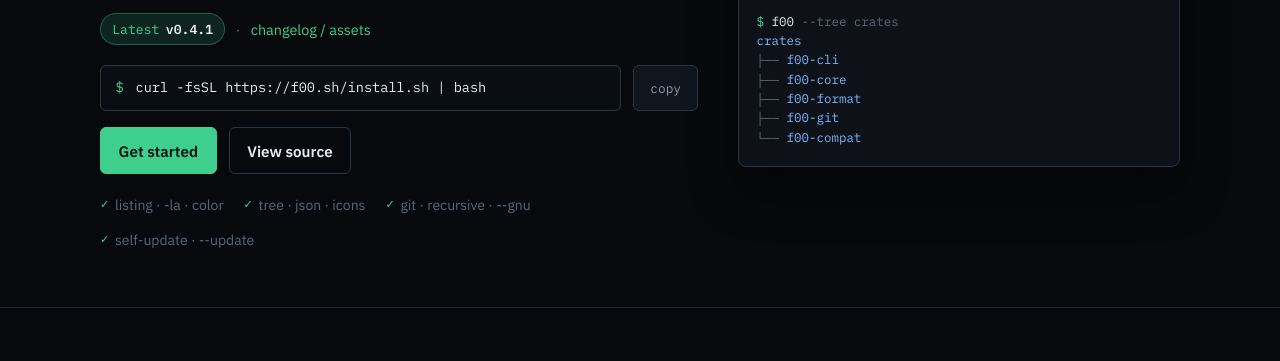
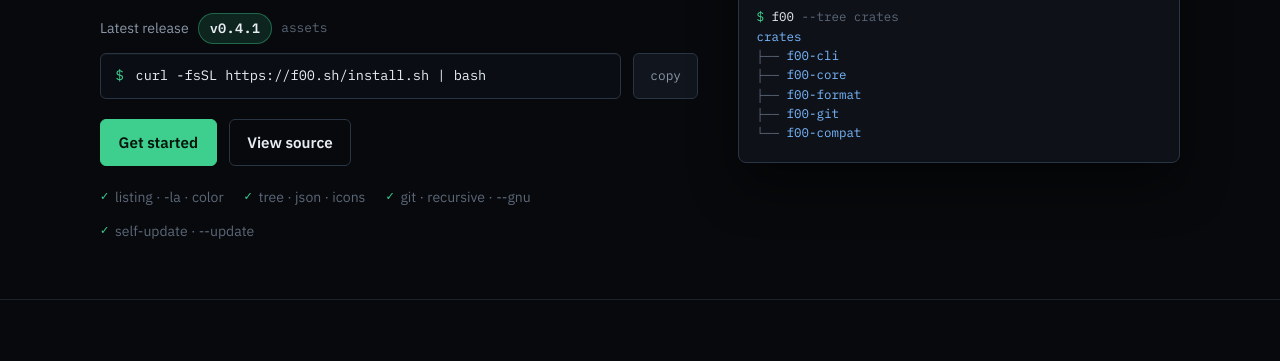
Before and after one commit to theesfeld/f00, a plain HTML site: page site/index.html in a window 1280 px wide. Shown: the part 401-762 px from the top of the page. Drawn offline with Linux system fonts and the light colour scheme; no server answers.

Commit message:
docs(site): put Latest version pill directly above curl install
Hero and Install sections show the release tag immediately above the
install command, not only in the footer.

Refs: #41

```diff
--- a/site/index.html
+++ b/site/index.html
@@ -58,22 +58,23 @@
             to GNU-compatible mode when you need it.
           </p>
 
-          <p class="version-line">
+          <div class="install-block" id="install-hero-block">
+            <p class="install-version-label">
+              Latest release
               <a class="version-pill" id="latest-version"
                  href="https://github.com/theesfeld/f00/releases/latest"
                  title="GitHub Releases">
-              Latest <strong id="latest-version-label">v0.4.1</strong>
+                <strong id="latest-version-label">v0.4.1</strong>
               </a>
-            <span class="version-sep" aria-hidden="true">·</span>
-            <a href="https://github.com/theesfeld/f00/releases">changelog / assets</a>
+              <a class="version-assets" href="https://github.com/theesfeld/f00/releases">assets</a>
             </p>
-
             <div class="install-row" id="install-hero">
               <div class="install-cmd" title="Install command">
                 <span class="dollar">$</span>
                 <code id="install-line">curl -fsSL https://f00.sh/install.sh | bash</code>
               </div>
               <button type="button" class="copy-btn" id="copy-install" aria-label="Copy install command">copy</button>
+            </div>
           </div>
 
           <div style="display:flex;flex-wrap:wrap;gap:0.75rem;margin-bottom:0.25rem;">
--- a/site/styles.css
+++ b/site/styles.css
@@ -244,43 +244,59 @@ pre,
   max-width: 36rem;
 }
 
-.version-line {
+.install-block {
+  margin: 0 0 1.25rem;
+}
+
+.install-version-label {
   display: flex;
   flex-wrap: wrap;
   align-items: center;
-  gap: 0.5rem 0.65rem;
-  margin: 0 0 1.25rem;
-  font-size: 0.9rem;
+  gap: 0.45rem 0.6rem;
+  margin: 0 0 0.55rem;
+  font-size: 0.88rem;
   color: var(--text-dim);
+  font-family: var(--font-sans);
 }
 
+.install-version-label .version-pill,
 .version-pill {
   display: inline-flex;
   align-items: center;
-  gap: 0.4rem;
-  padding: 0.28rem 0.7rem;
+  gap: 0.35rem;
+  padding: 0.22rem 0.65rem;
   border-radius: 999px;
-  border: 1px solid rgba(62, 207, 142, 0.35);
+  border: 1px solid rgba(62, 207, 142, 0.4);
   background: var(--accent-dim);
   color: var(--accent);
   font-family: var(--font-mono);
-  font-size: 0.82rem;
+  font-size: 0.85rem;
+  font-weight: 500;
   text-decoration: none;
+  letter-spacing: 0.02em;
 }
 
+.install-version-label .version-pill:hover,
 .version-pill:hover {
   color: var(--accent-hot);
   border-color: var(--accent);
   text-decoration: none;
 }
 
+.install-version-label .version-pill strong,
 .version-pill strong {
   color: var(--text);
-  font-weight: 600;
+  font-weight: 650;
 }
 
-.version-sep {
+.version-assets {
+  font-family: var(--font-mono);
+  font-size: 0.8rem;
   color: var(--text-mute);
+}
+
+.version-assets:hover {
+  color: var(--accent);
 }
 
 .install-row {
@@ -288,7 +304,11 @@ pre,
   flex-wrap: wrap;
   gap: 0.75rem;
   align-items: stretch;
-  margin-bottom: 1rem;
+  margin-bottom: 0;
+}
+
+.prose-block .install-version-label {
+  margin-top: 0.15rem;
 }
 
 .install-cmd {
```
Lines whose indentation alone changed are shown as unchanged.
